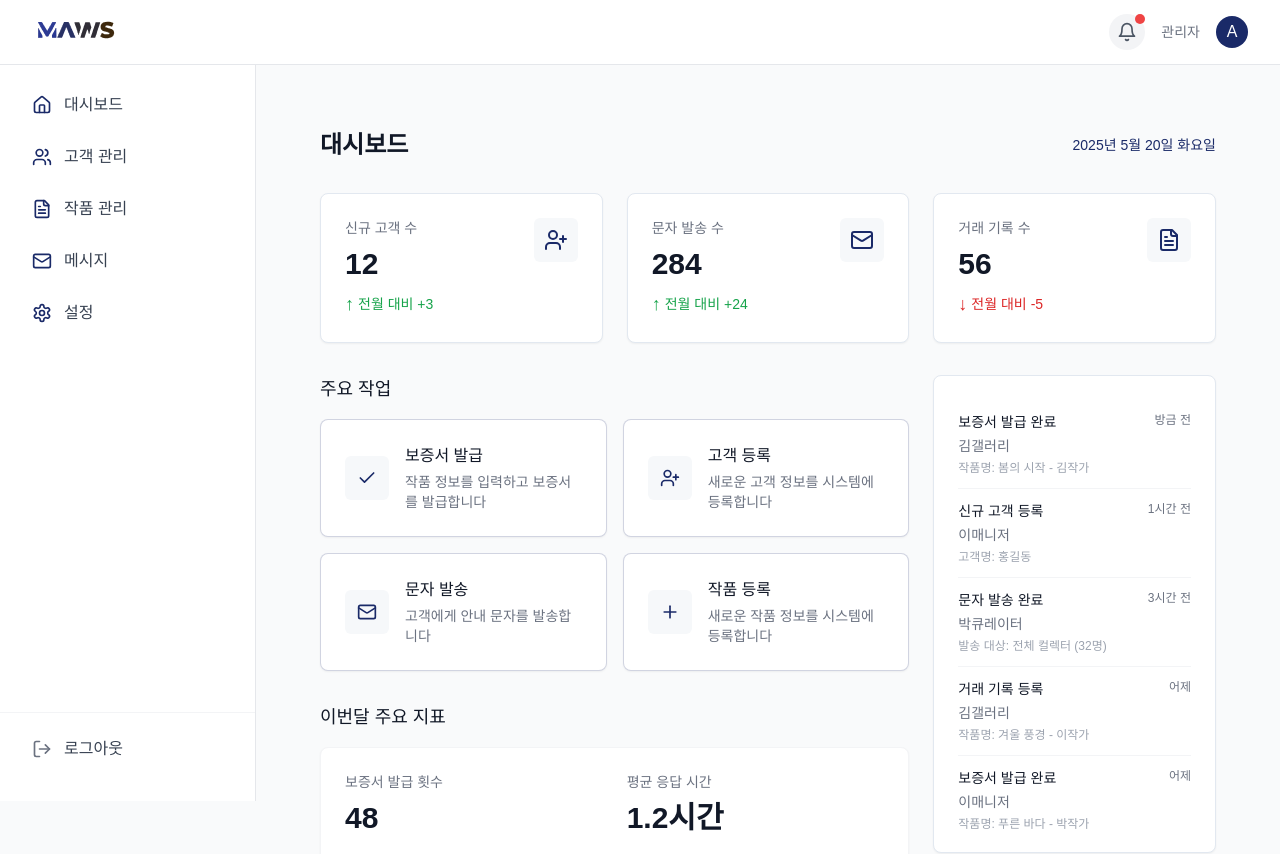
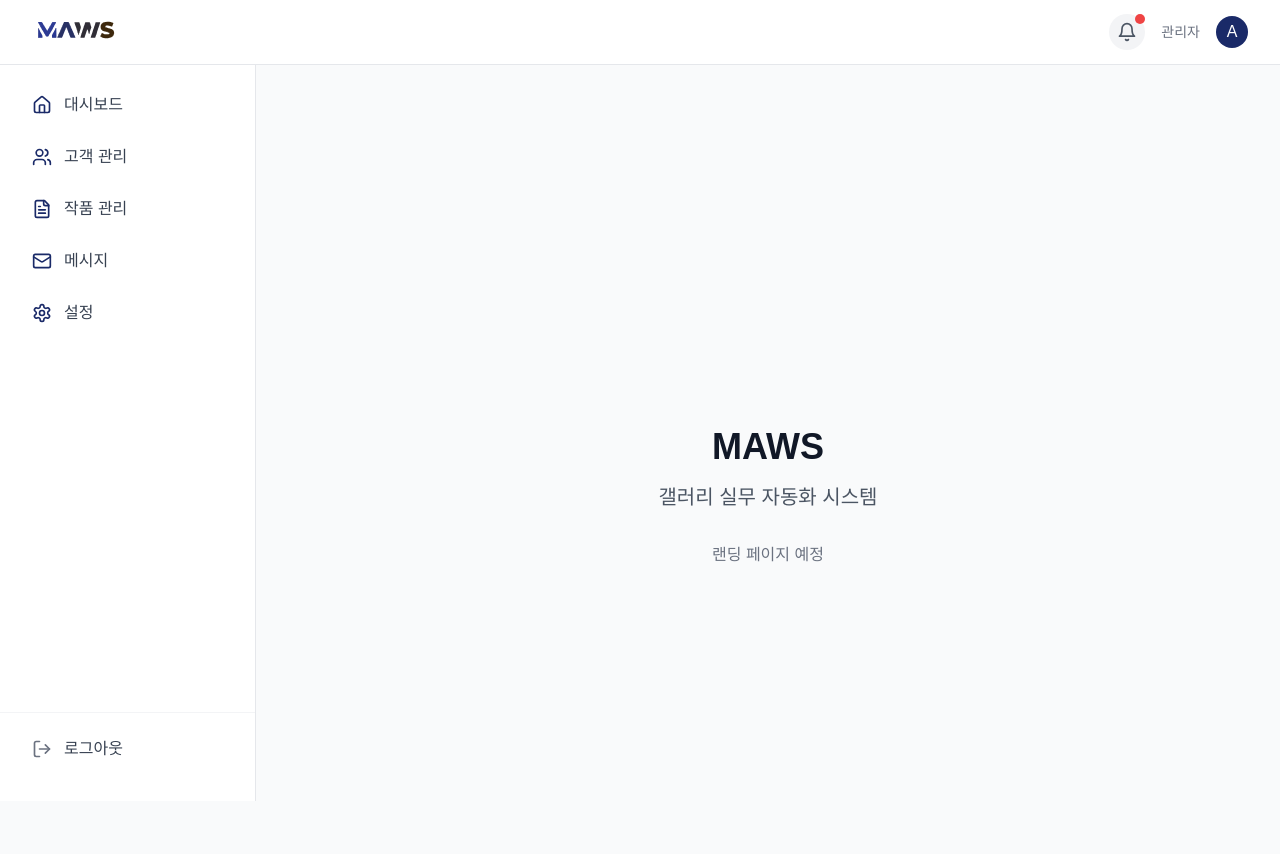
Before and after one commit to kdowon3/maws-front, a Next.js app: page /Index in a window 1280 px wide. Shown: the top 854 px of the page. Built offline with nearby package versions, Linux system fonts and the light colour scheme.

Commit message:
url fix_v2

```diff
--- a/src/pages/Index.tsx
+++ b/src/pages/Index.tsx
@@ -1,8 +1,22 @@
 import type { NextPage } from 'next';
-import Dashboard from './dashboard';
+import Head from 'next/head';
 
 const Home: NextPage = () => {
-    return <Dashboard />;
+    return (
+        <>
+            <Head>
+                <title>MAWS - 갤러리 실무 자동화 시스템</title>
+                <meta name="description" content="갤러리 실무 자동화 시스템" />
+            </Head>
+            <div className="min-h-screen flex items-center justify-center bg-gray-50">
+                <div className="text-center">
+                    <h1 className="text-4xl font-bold text-gray-900 mb-4">MAWS</h1>
+                    <p className="text-xl text-gray-600">갤러리 실무 자동화 시스템</p>
+                    <p className="mt-8 text-gray-500">랜딩 페이지 예정</p>
+                </div>
+            </div>
+        </>
+    );
 };
 
 export default Home;
--- a/src/pages/_app.tsx
+++ b/src/pages/_app.tsx
@@ -8,16 +8,25 @@ import Head from 'next/head';
 export default function App({ Component, pageProps }: AppProps) {
     const router = useRouter();
     const isAuthPage = router.pathname.startsWith('/auth');
+    const isRootPage = router.pathname === '/';
 
-    if (isAuthPage) {
-        return <Component {...pageProps} />;
+    if (isAuthPage || isRootPage) {
+        return (
+            <>
+                <Head>
+                    <title>MAWS - 갤러리 실무 자동화 시스템</title>
+                    <link rel="icon" type="image/svg+xml" href="/logo.svg" />
+                </Head>
+                <Component {...pageProps} />
+            </>
+        );
     }
 
     return (
         <>
             <Head>
                 <title>MAWS</title>
-                <link rel="icon" type="image/svg+xml" href="/maws-logo-main.svg" />
+                <link rel="icon" type="image/svg+xml" href="/logo.svg" />
             </Head>
             <DashboardLayout>
                 <Component {...pageProps} />
```
